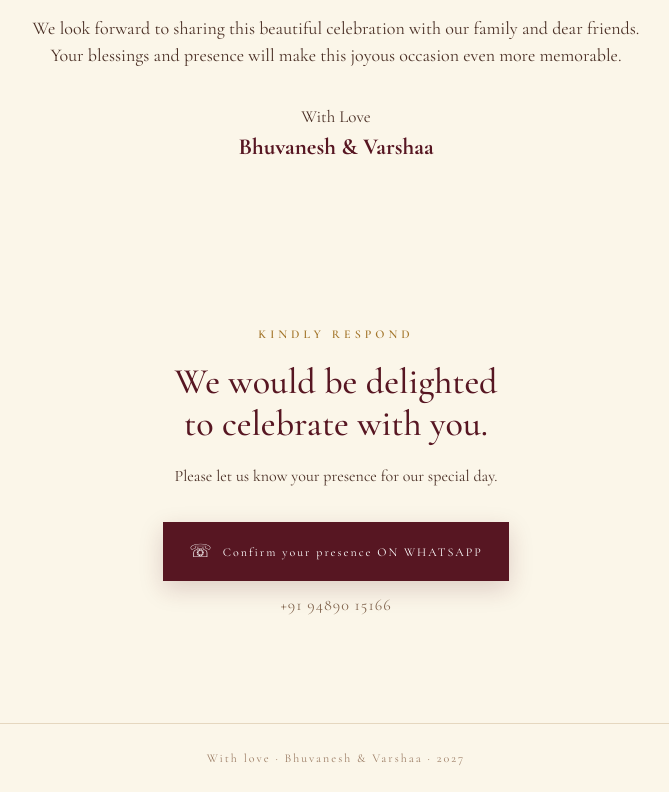
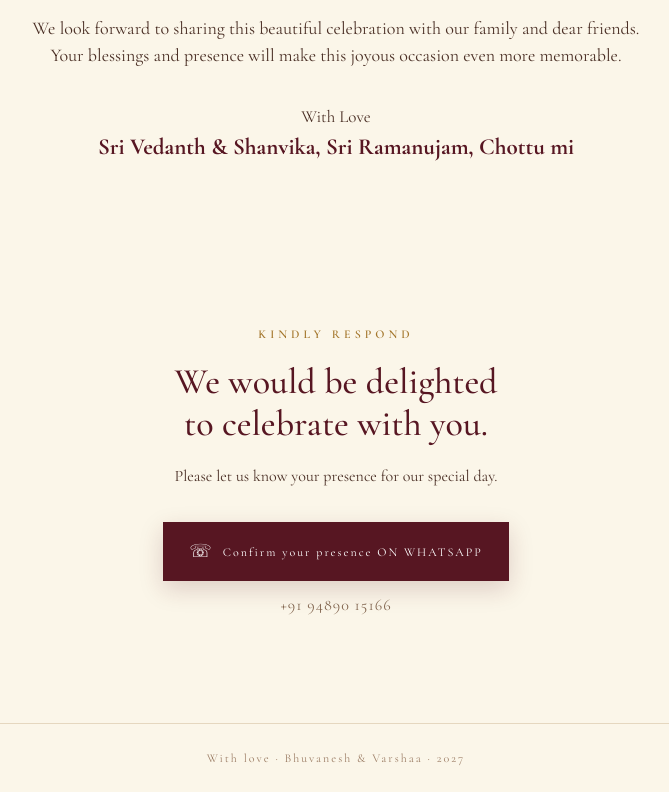
Before and after one commit to adhibhuvanesh97-gif/bhuvanesh-varshaa-wedding, a plain HTML site: page index.html in a window 1280 px wide. Shown: the part 3631-4423 px from the top of the page, without its empty margins (304-973 px from the left). Drawn offline with nearby package versions, Linux system fonts and the light colour scheme.

Commit message:
Update index.html

```diff
--- a/index.html
+++ b/index.html
@@ -122,7 +122,7 @@
 
       <p class="with-love">
         With Love<br>
-        <strong>Bhuvanesh &amp; Varshaa</strong>
+        <strong>Sri Vedanth &amp; Shanvika, Sri Ramanujam, Chottu mi</strong>
       </p>
     </section>
 
```
